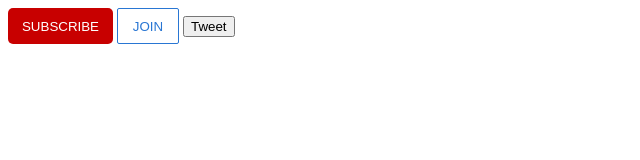
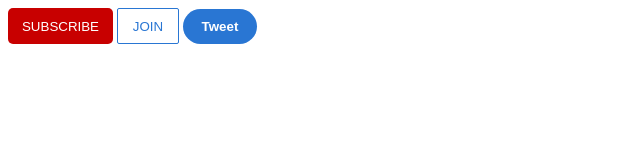
Before and after one commit to vitor-chaves-lima/fiap-frontend-2024, a plain HTML site: page aula-1/buttons.html in a window 1280 px wide. Shown: the whole page, without its empty margins (0-640 px from the left). Drawn offline with Linux system fonts and the light colour scheme.

Commit message:
Add content from aula 1

```diff
--- a/aula-1/styles.css
+++ b/aula-1/styles.css
@@ -19,7 +19,7 @@
 }
 
 .join-btn {
-  background-color: #fff;
+  background-color: #ffffff;
   color: #2976d3;
   border-color: #2976d3;
   border: 1px solid #2976d3;
@@ -28,12 +28,27 @@
   height: 36px;
   cursor: pointer;
   text-transform: uppercase;
+  transition: all 0.3s;
 }
 
 .join-btn:hover {
-  color: #fff;
+  color: #ffffff;
   background-color: #2976d3;
 }
 
 .tweet-btn {
+  background-color: #2976d3;
+  color: #ffffff;
+  padding: 10px 16px;
+  border: none;
+  width: 74px;
+  border-radius: 18px;
+  cursor: pointer;
+  transition: all 0.3s;
+  font-weight: bold;
 }
+
+.tweet-btn:hover {
+  box-shadow: 1px 1px 1px 1px rgba(0, 0, 0, 0.2);
+  transition: all 0.3s;
+}
```
Also changed, not shown: aula-1/index.html (+26 -15 lines).
